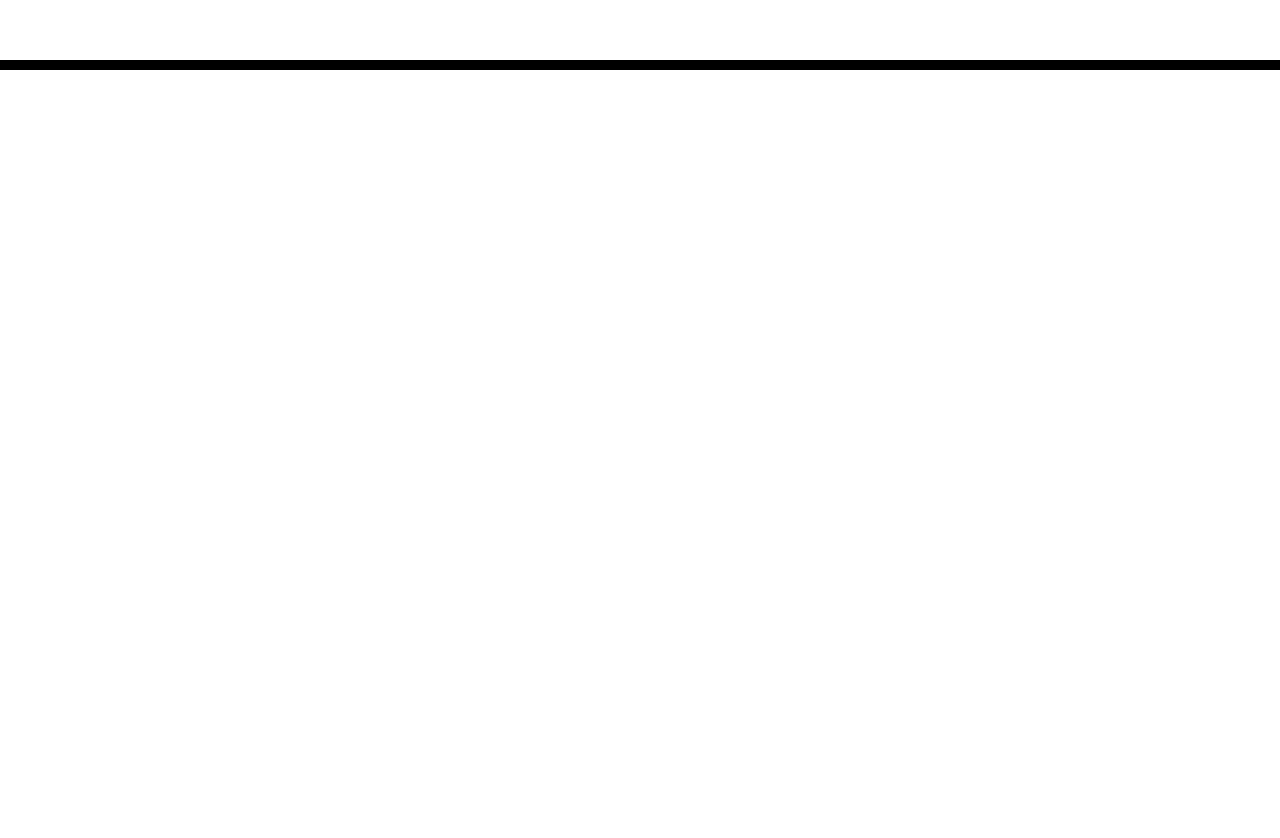
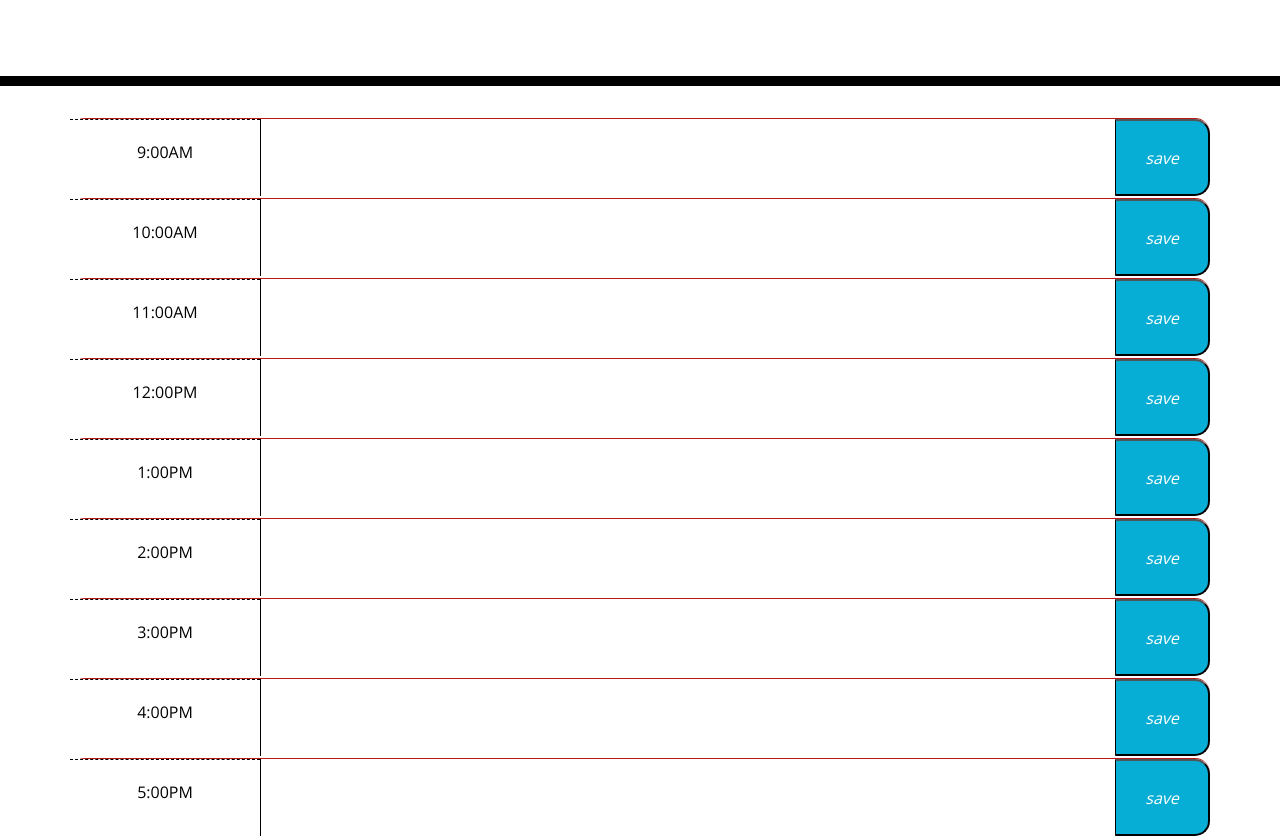
Before and after one commit to ecadena7/WorkDay_Scheduler_Ch5, a plain HTML site: page Develop/index.html in a window 1280 px wide. Shown: the part 198-1036 px from the top of the page. Before the commit the page ends 800 px from the top, so only its background shows below. Drawn offline with nearby package versions, Linux system fonts and the light colour scheme.

Commit message:
update to index.html - created columns and rows for time. adjusting style.css (.row) class

```diff
--- a/Develop/index.html
+++ b/Develop/index.html
@@ -7,6 +7,7 @@
     <link
       rel="stylesheet"
       href="https://stackpath.bootstrapcdn.com/bootstrap/4.3.1/css/bootstrap.min.css"
+    />
     />
     <link
       rel="stylesheet"
@@ -30,6 +31,59 @@
     </header>
     <div class="container">
       <!-- Timeblocks go here -->
+      <div class="row time-block" id="9">
+        <div class="col-2 hour pt-4">9:00AM</div>
+        <textarea class="col-9 plan"></textarea>
+        <button class="col-1 saveBtn"><i class="#">save</i></button>
+      </div>
+
+      <div class="row time-block" id="10">
+        <div class="col-2 hour pt-4">10:00AM</div>
+        <textarea class="col-9 plan"></textarea>
+        <button class="col-1 saveBtn"><i class="#">save</i></button>
+      </div>
+
+      <div class="row time-block" id="11">
+        <div class="col-2 hour pt-4">11:00AM</div>
+        <textarea class="col-9 plan"></textarea>
+        <button class="col-1 saveBtn"><i class="#">save</i></button>
+      </div>
+
+      <div class="row time-block" id="12">
+        <div class="col-2 hour pt-4">12:00PM</div>
+        <textarea class="col-9 plan"></textarea>
+        <button class="col-1 saveBtn"><i class="#">save</i></button>
+      </div>
+
+      <div class="row time-block" id="13">
+        <div class="col-2 hour pt-4">1:00PM</div>
+        <textarea class="col-9 plan"></textarea>
+        <button class="col-1 saveBtn"><i class="#">save</i></button>
+      </div>
+
+      <div class="row time-block" id="14">
+        <div class="col-2 hour pt-4">2:00PM</div>
+        <textarea class="col-9 plan"></textarea>
+        <button class="col-1 saveBtn"><i class="#">save</i></button>
+      </div>
+
+      <div class="row time-block" id="15">
+        <div class="col-2 hour pt-4">3:00PM</div>
+        <textarea class="col-9 plan"></textarea>
+        <button class="col-1 saveBtn"><i class="#">save</i></button>
+      </div>
+
+      <div class="row time-block" id="16">
+        <div class="col-2 hour pt-4">4:00PM</div>
+        <textarea class="col-9 plan"></textarea>
+        <button class="col-1 saveBtn"><i class="#">save</i></button>
+      </div>
+
+      <div class="row time-block" id="17">
+        <div class="col-2 hour pt-4">5:00PM</div>
+        <textarea class="col-9 plan"></textarea>
+        <button class="col-1 saveBtn"><i class="#">save</i></button>
+      </div>
     </div>
 
     <script src="https://cdnjs.cloudflare.com/ajax/libs/jquery/3.2.1/jquery.min.js"></script>
--- a/Develop/style.css
+++ b/Develop/style.css
@@ -4,7 +4,7 @@ body {
   line-height: 1;
 }
 
-textarea {
+textarea { /*added id to div holding row*/
   background: transparent;
   border: none;
   resize: none;
@@ -25,15 +25,17 @@ textarea {
   white-space: pre-wrap;
 }
 
-.time-block {
+.time-block { /*added id to div holding row*/
   text-align: center;
   border-radius: 15px;
 }
-
-.row {
+/* ↓ update to allow font to flex. */
+.row { /*added id to div holding row.. i need to make a change to this so the text fits within the block*/
   white-space: pre-wrap;
   height: 80px;
-  border-top: 1px solid white;
+  border-top: 1px solid rgb(187, 23, 23);
+  border-bottom: 2px solid white;
+  text-size-adjust: 50%;
 }
 
 .hour {
```
Also changed, not shown: Develop/script.js (added).
